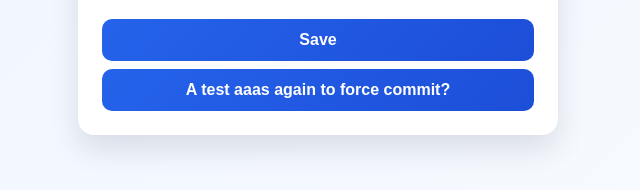
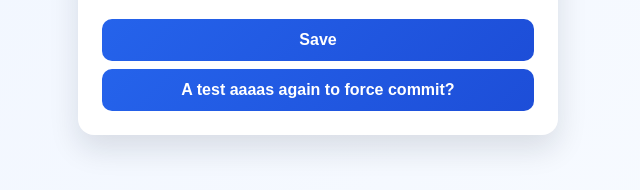
Before and after one commit to FFarquar/AWSHOMEDB, a website: page index.html in a window 1280 px wide. Shown: the part 570-760 px from the top of the page, 322-962 px from the left. Drawn offline with Linux system fonts and the light colour scheme.

Commit message:
have to do a total redeploy again take 3

```diff
--- a/index.html
+++ b/index.html
@@ -124,7 +124,7 @@
       </div>
 
       <button type="submit">Save</button>
-      <button type="submit">A test aaas again to force commit?</button>
+      <button type="submit">A test aaaas again to force commit?</button>
     </form>
   </main>
 </body>
```
